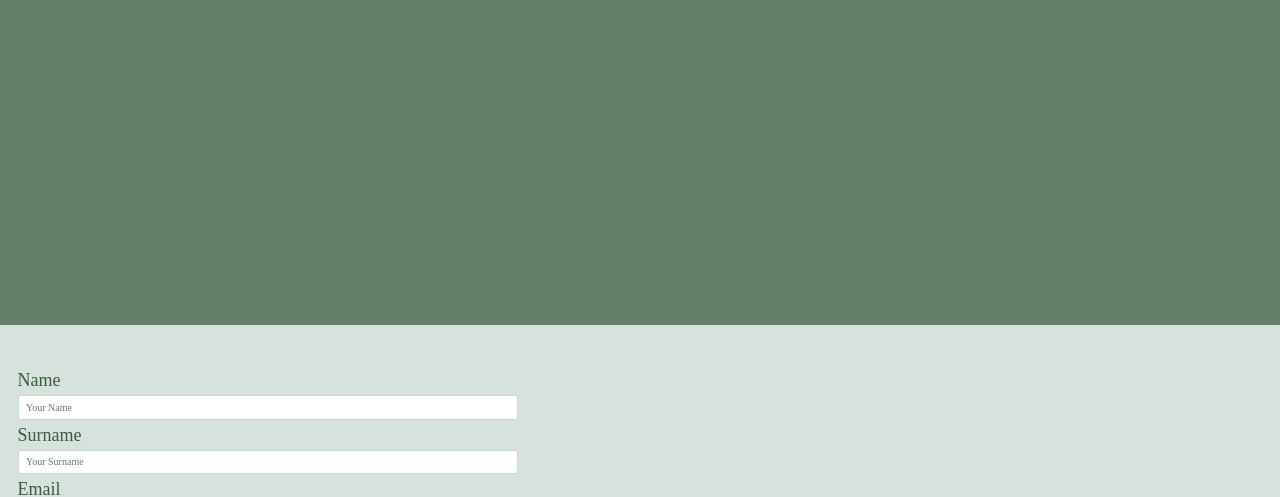
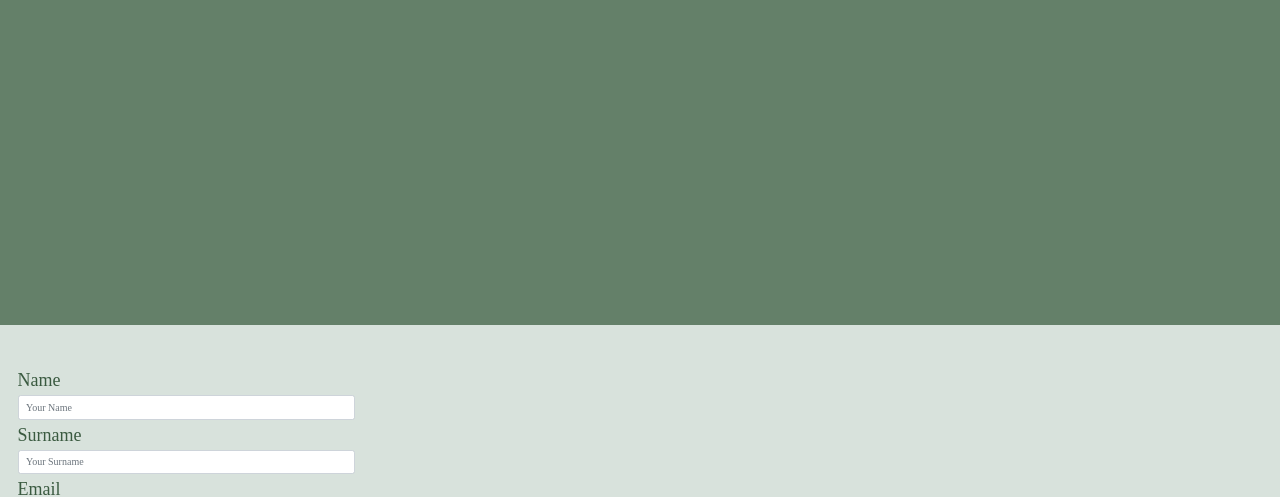
Before and after one commit to milisuarezm/AboutMate, a website: page contact.html in a window 1280 px wide. Shown: the part 725-1222 px from the top of the page. Drawn offline with nearby package versions, Linux system fonts and the light colour scheme; a web font is replaced by a local one.

Commit message:
haciendo responsive Contacto

```diff
--- a/contact.html
+++ b/contact.html
@@ -47,7 +47,7 @@
     </header>
     <div class="parallax"></div>
 
-    <div style="height:500px;background-color:#648069;font-size:70px;text-align:center;padding: 100px">
+    <div style="height:500px;background-color:#648069;font-size:60px;text-align:center;padding: 100px">
     Contact us..
     </div>
 
--- a/scss/_mediaqueries.scss
+++ b/scss/_mediaqueries.scss
@@ -42,3 +42,7 @@
     position:relative;
     width: 100%;
   }
+
+  .form-control {
+  max-width: 90%;
+  }
```
Also changed, not shown: css/estiloS.css.
